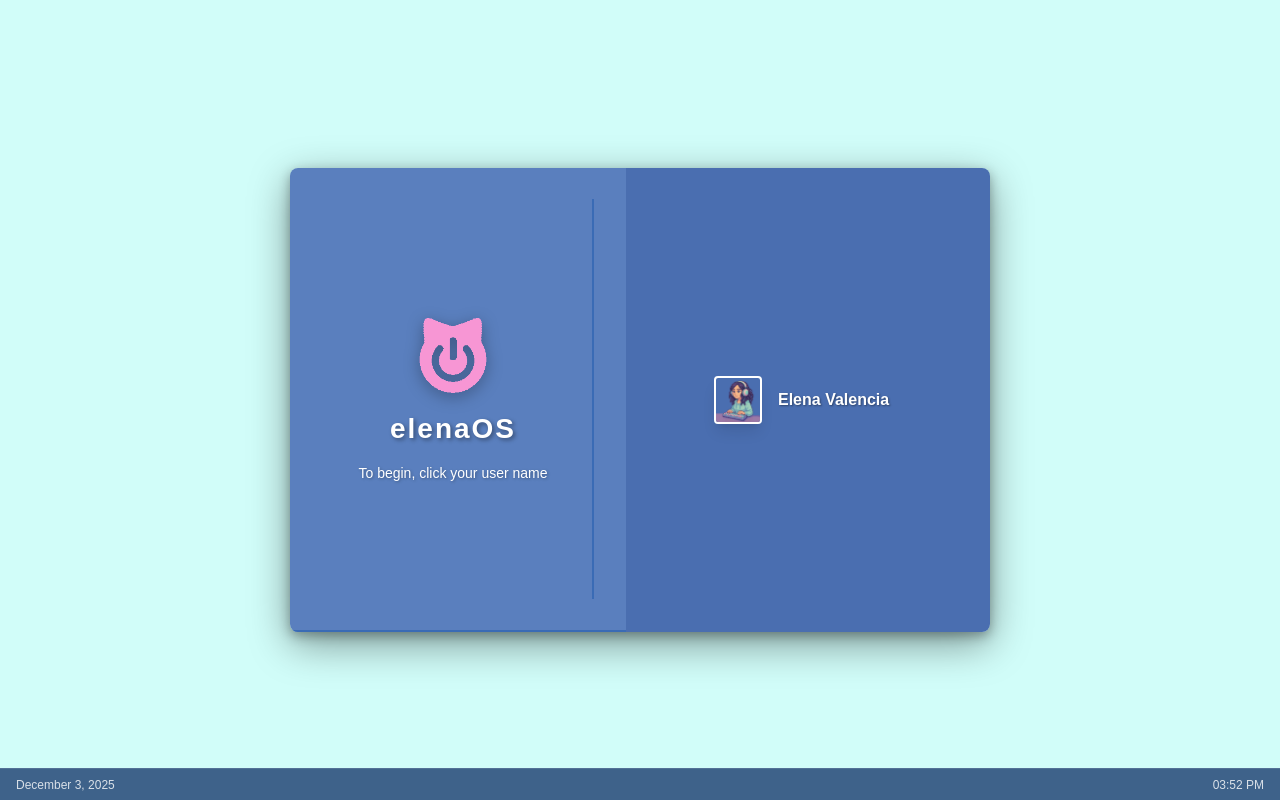
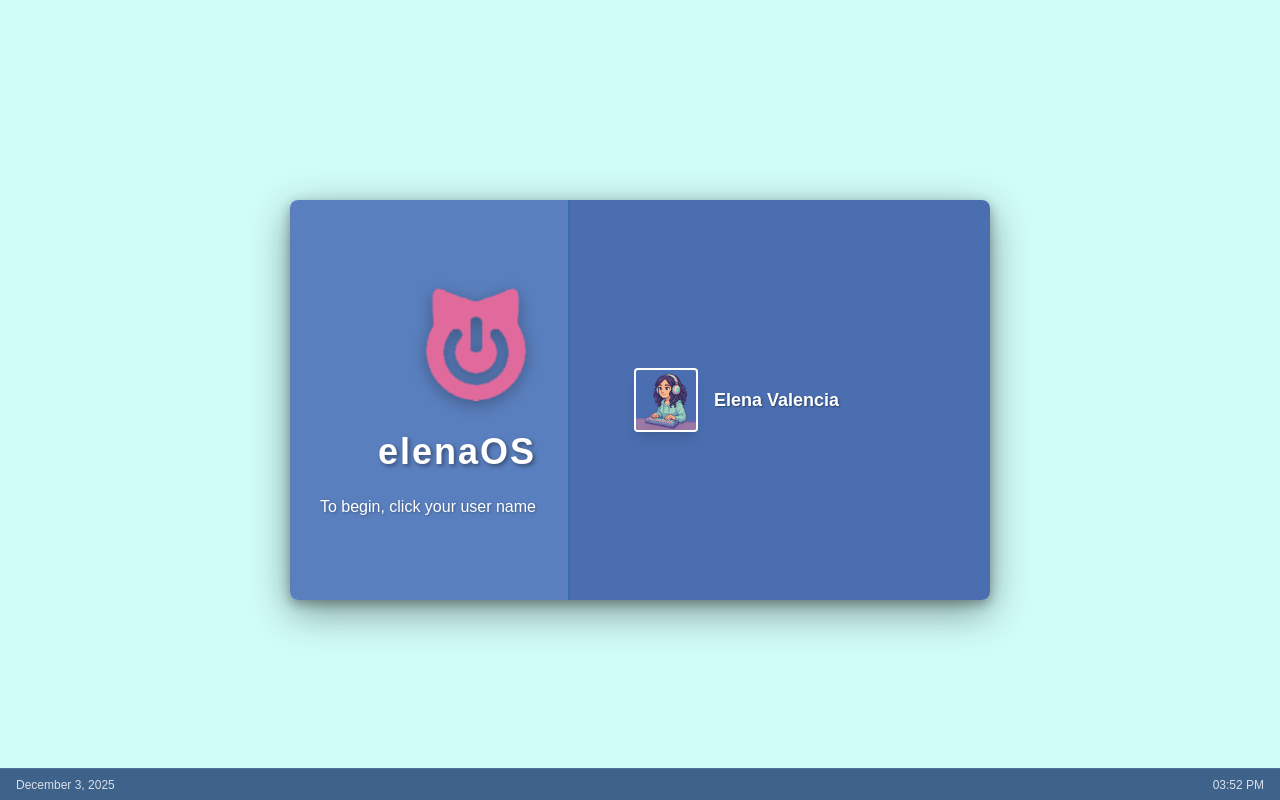
Before and after one commit to elenavalencia00/portfolio, a React (Vite) app: page / in a window 1280 px wide. Built offline with nearby package versions, Linux system fonts and the light colour scheme.

Commit message:
fix: responsive login

```diff
--- a/src/components/LoginScreen.tsx
+++ b/src/components/LoginScreen.tsx
@@ -5,139 +5,131 @@ type LoginScreenProps = {
 export function LoginScreen({ onLogin }: LoginScreenProps) {
   return (
     <div
-      className="fixed inset-0 flex items-center justify-center p-4"
+      className="fixed inset-0 flex items-center justify-center"
       style={{
         background: "#d1fdf9ff",
       }}
     >
+      <style>
+        {`
+          @media (max-width: 1023px) {
+            .login-container {
+              flex-direction: column !important;
+              max-width: 100% !important;
+              margin: 1rem !important;
+            }
+            .login-left {
+              width: 100% !important;
+              height: auto !important;
+              min-height: 200px !important;
+              align-items: center !important;
+              padding: 1.5rem !important;
+              border-right: 0 !important;
+              border-bottom: 2px solid #3a6bb5 !important;
+            }
+            .login-left img {
+              width: 80px !important;
+              height: 80px !important;
+              margin-bottom: 1rem !important;
+            }
+            .login-left h1 {
+              font-size: 28px !important;
+              text-align: center !important;
+              margin-bottom: 0.75rem !important;
+            }
+            .login-left h2 {
+              font-size: 14px !important;
+              text-align: center !important;
+            }
+            .login-right {
+              width: 100% !important;
+              height: auto !important;
+              min-height: 200px !important;
+              padding: 2rem 1.5rem !important;
+            }
+            .login-avatar {
+              width: 48px !important;
+              height: 48px !important;
+            }
+            .login-name {
+              font-size: 16px !important;
+            }
+          }
+          @media (min-width: 768px) and (max-width: 1023px) {
+            .login-left img {
+              width: 96px !important;
+              height: 96px !important;
+            }
+            .login-left h1 {
+              font-size: 32px !important;
+            }
+            .login-left h2 {
+              font-size: 15px !important;
+            }
+            .login-avatar {
+              width: 56px !important;
+              height: 56px !important;
+            }
+          }
+        `}
+      </style>
       <div
-        className="flex flex-col md:flex-row rounded-lg overflow-hidden w-full max-w-[700px]"
+        className="flex login-container rounded-lg overflow-hidden"
         style={{
           boxShadow:
             "0 12px 40px rgba(0, 0, 0, 0.4), 0 4px 12px rgba(0, 0, 0, 0.3)",
         }}
       >
         <div
-          className="flex flex-col items-center md:items-end justify-center p-6 md:pr-8"
+          className="flex flex-col items-end justify-center pr-8 login-left"
           style={{
-            width: "100%",
-            minHeight: "250px",
+            width: "280px",
+            height: "400px",
             background: "#5a7fbe",
-            borderRight: "0",
-            borderBottom: "2px solid #3a6bb5",
-          }}
-          {...({
-            style: {
-              width: "100%",
-              minHeight: "250px",
-              background: "#5a7fbe",
-              borderRight: "0",
-              borderBottom: "2px solid #3a6bb5",
-            },
-          } as any)}
-        >
-          <style>
-            {`
-              @media (min-width: 768px) {
-                .login-left-panel {
-                  width: 280px !important;
-                  height: 400px !important;
-                  border-right: 2px solid #3a6bb5 !important;
-                  border-bottom: 0 !important;
-                }
-              }
-            `}
-          </style>
-          <div
-            className="login-left-panel"
-            style={{
-              width: "100%",
-              minHeight: "250px",
-              background: "#5a7fbe",
-              borderRight: "0",
-              borderBottom: "2px solid #3a6bb5",
-              display: "flex",
-              flexDirection: "column",
-              alignItems: "center",
-              justifyContent: "center",
-              padding: "1.5rem",
+            borderRight: "2px solid #3a6bb5",
           }}
         >
           <img
             src="/power.PNG"
             alt="elenOS"
             style={{
-                width: "80px",
-                height: "80px",
-                marginBottom: "16px",
+              width: "120px",
+              height: "120px",
+              marginBottom: "24px",
               filter: "drop-shadow(0 4px 8px rgba(0, 0, 0, 0.3))",
             }}
-              className="md:w-[120px] md:h-[120px] md:mb-6"
           />
           <h1
             style={{
-                fontSize: "28px",
+              fontSize: "36px",
               fontWeight: "bold",
               color: "white",
               textShadow: "2px 2px 4px rgba(0, 0, 0, 0.4)",
               letterSpacing: "2px",
-                marginBottom: "12px",
-                textAlign: "center",
+              marginBottom: "16px",
             }}
-              className="md:text-4xl md:mb-4 md:text-right"
           >
             elenaOS
           </h1>
           <h2
             style={{
-                fontSize: "14px",
+              fontSize: "16px",
               fontWeight: "400",
               color: "white",
               textShadow: "1px 1px 3px rgba(0, 0, 0, 0.3)",
-                textAlign: "center",
+              textAlign: "right",
             }}
-              className="md:text-base md:text-right"
           >
             To begin, click your user name
           </h2>
         </div>
-        </div>
 
         <div
-          className="flex flex-col justify-center px-6 md:px-12 py-8"
+          className="flex flex-col justify-center px-12 login-right"
           style={{
-            width: "100%",
-            minHeight: "200px",
+            width: "420px",
+            height: "400px",
             background: "#4a6eb0",
-          }}
-          {...({
-            style: {
-              width: "100%",
-              minHeight: "200px",
-              background: "#4a6eb0",
-            },
-          } as any)}
-        >
-          <style>
-            {`
-              @media (min-width: 768px) {
-                .login-right-panel {
-                  width: 420px !important;
-                  height: 400px !important;
-                }
-              }
-            `}
-          </style>
-          <div
-            className="login-right-panel"
-            style={{
-              width: "100%",
-              minHeight: "200px",
-              background: "#4a6eb0",
-              display: "flex",
-              flexDirection: "column",
-              justifyContent: "center",
-              padding: "0 1.5rem",
           }}
         >
           <div
@@ -146,12 +138,11 @@ export function LoginScreen({ onLogin }: LoginScreenProps) {
           >
             <div className="flex items-center gap-4">
               <div
-                  className="rounded overflow-hidden border-2 border-white shadow-lg flex-shrink-0"
+                className="rounded overflow-hidden border-2 border-white shadow-lg flex-shrink-0 login-avatar"
                 style={{
-                    width: "48px",
-                    height: "48px",
+                  width: "64px",
+                  height: "64px",
                 }}
-                  className="w-12 h-12 md:w-16 md:h-16 rounded overflow-hidden border-2 border-white shadow-lg flex-shrink-0"
               >
                 <img
                   src="/avatar.PNG"
@@ -161,17 +152,14 @@ export function LoginScreen({ onLogin }: LoginScreenProps) {
               </div>
 
               <p
+                className="font-semibold text-white login-name"
                 style={{
-                    fontSize: "16px",
-                    fontWeight: "600",
-                    color: "white",
+                  fontSize: "18px",
                   textShadow: "1px 1px 2px rgba(0, 0, 0, 0.4)",
                 }}
-                  className="text-base md:text-lg"
               >
                 Elena Valencia
               </p>
-              </div>
             </div>
           </div>
         </div>
```
Also changed, not shown: public/power.PNG. Lines whose indentation alone changed are shown as unchanged.
